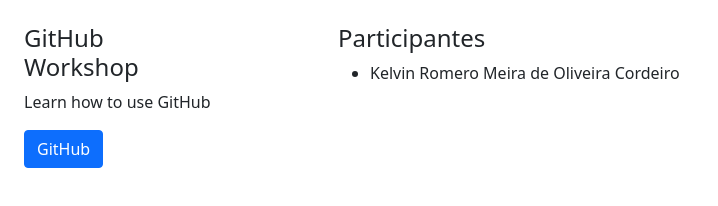
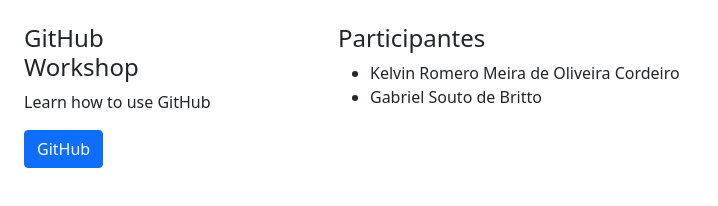
Before and after one commit to kord-ai/git-workshop, a plain HTML site: page index.html in a window 1280 px wide. Shown: the whole page, without its empty margins (0-718 px from the left). Drawn offline with nearby package versions, Linux system fonts and the light colour scheme.

Commit message:
adds Gabriel on the list

```diff
--- a/index.html
+++ b/index.html
@@ -24,6 +24,7 @@
             <h4>Participantes</h4>
             <ul>
                 <li>Kelvin Romero Meira de Oliveira Cordeiro</li>
+                <li>Gabriel Souto de Britto</li>
             </ul>
         </main>
     </div>
```
